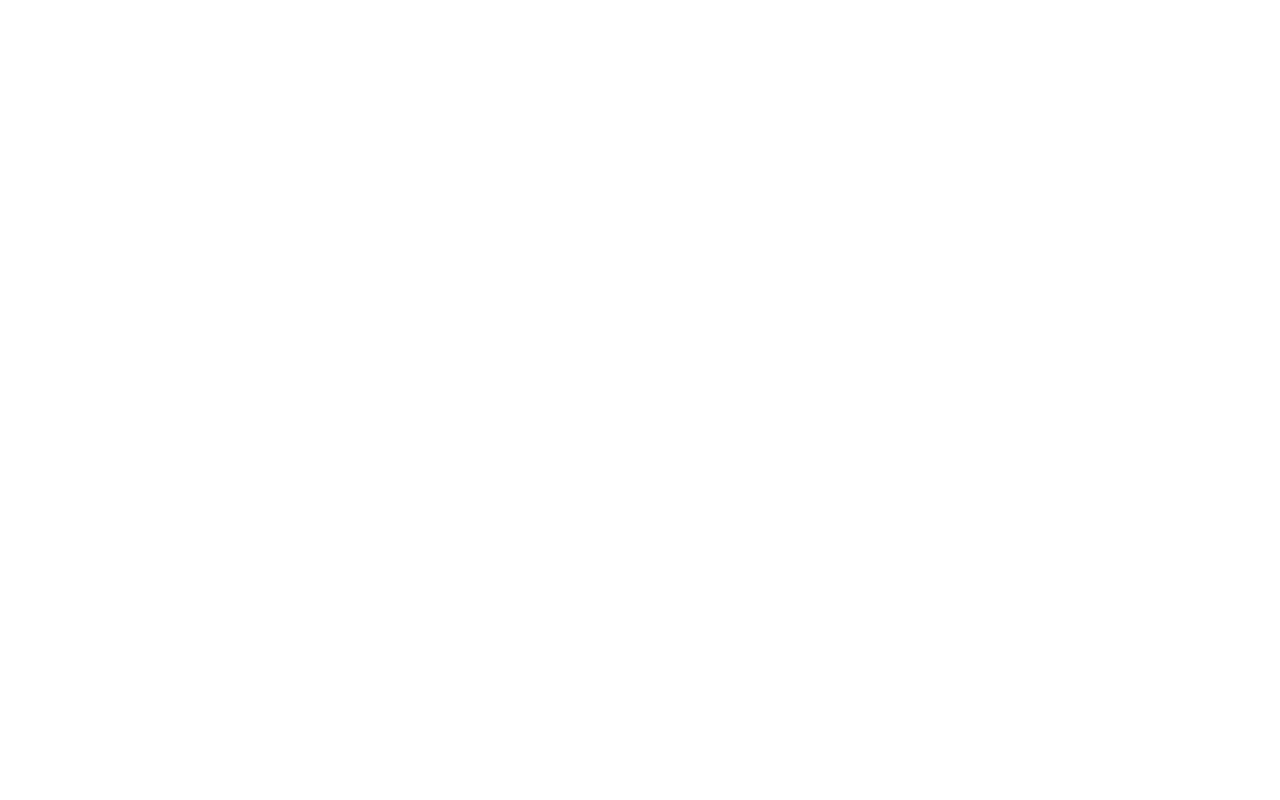
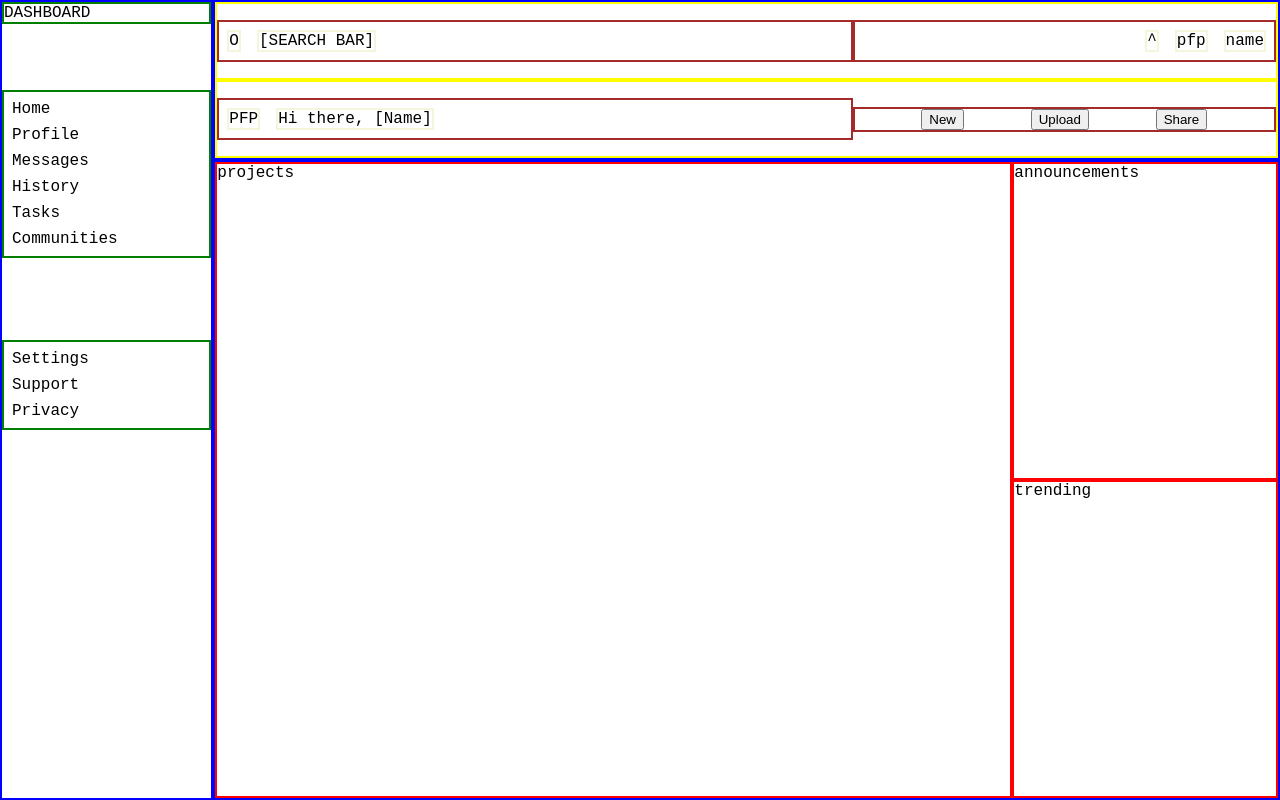
Before and after one commit to raphason/admin-dashboard, a plain HTML site: page index.html in a window 1280 px wide. Drawn offline with Linux system fonts and the light colour scheme.

Commit message:
added sidebar and header skeleton

```diff
--- a/index.html
+++ b/index.html
@@ -8,6 +8,69 @@
     <title>Admin Dashboard</title>
 </head>
 <body>
+    <div class="container">
 
+        <div class="sidebar">
+            <div>DASHBOARD</div>
+
+            <ul>
+                <li>Home</li>
+                <li>Profile</li>
+                <li>Messages</li>
+                <li>History</li>
+                <li>Tasks</li>
+                <li>Communities</li>
+            </ul>
+
+            <ul>
+                <li>Settings</li>
+                <li>Support</li>
+                <li>Privacy</li>
+            </ul>
+        </div>
+
+        <div class="header">
+            <div class="header-section">
+                <ul class="left-align">
+                    <li>O</li>
+                    <li>[SEARCH BAR]</li>
+                </ul>
+
+                <ul class="right-align">
+                    <li>^</li>
+                    <li>pfp</li>
+                    <li>name</li>
+                </ul>
+            </div>
+
+            <div class="header-section">
+                <ul>
+                    <li>PFP</li>
+                    <li>Hi there, [Name]</li>
+                </ul>
+
+                <div class="button-list">
+                    <button>New</button>
+                    <button>Upload</button>
+                    <button>Share</button>
+                </div>
+            </div>
+        </div>
+
+        <div class="main-content">
+            <div class="projects">
+                projects
+            </div>
+
+            <div class="announcements">
+                announcements
+            </div>
+
+            <div class="trending">
+                trending
+            </div>
+        </div>
+
+    </div>
 </body>
 </html>
--- a/style.css
+++ b/style.css
@@ -1,10 +1,87 @@
-.card_container {
-    display: grid;
-    grid-template: 50px 50px/50px 50px 50px;
-    gap: 5px 10px;
+body {
+    margin: 0;
+    font-family:'Courier New', Courier, monospace;
 }
 
-.card_container > div {
-    border: 1px solid black;
-    text-align: center;
+ul {
+    list-style-type: none;
+    padding: 0;
 }
+
+li {
+    margin: 8px;
+}
+
+.container {
+    display: grid;
+    grid-template-columns: 1fr 5fr;
+    grid-template-rows: 1fr 4fr;
+    width: 100vw;
+    height: 100vh;
+}
+
+.sidebar {
+    grid-row: 1 / 3;
+    display: grid;
+    grid-template-rows: repeat(3, min-content);
+    gap: 50px;
+}
+
+.header {
+    display: grid;
+    grid-template-rows: 1fr 1fr;
+}
+
+.header-section {
+    display: grid;
+    grid-template-columns: 3fr 2fr;
+    align-items: center;
+}
+
+.header-section > * {
+    display: flex;
+    flex-direction: row;
+    padding: 0;
+}
+
+.right-align {
+    justify-content: right;
+}
+
+.button-list {
+    justify-content: space-evenly;
+}
+
+.main-content {
+    display: grid;
+    grid-template-columns: 3fr 1fr;
+}
+
+.projects {
+    grid-row: 1 / 3;
+    display: grid;
+}
+
+.container > * {
+    border: solid 2px blue;
+}
+
+.main-content > * {
+    border: solid 2px red;
+}
+
+.sidebar > * {
+    border: solid 2px green;
+}
+
+.header > * {
+    border: solid 2px yellow;
+}
+
+.header-section > * {
+    border: solid 2px brown;
+}
+
+.header-section > ul > * {
+    border: solid 2px beige;
+}
```
